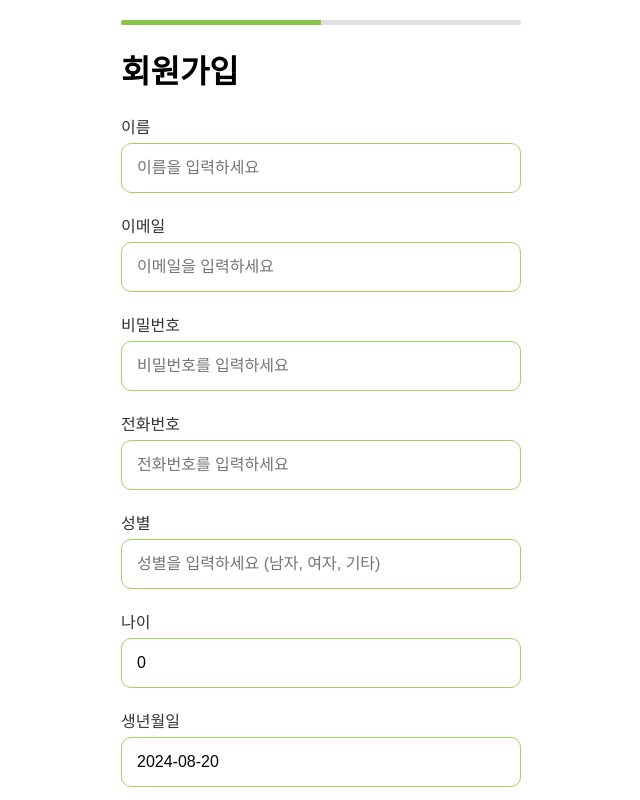
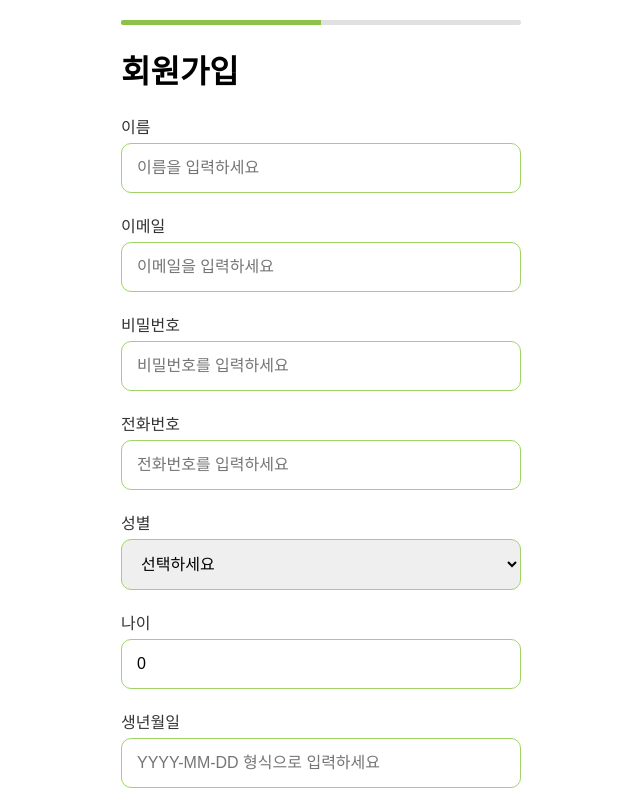
Before and after one commit to 2024TECH4GOOD/wi-sharing-client, a Next.js app in the folder app/: page /onboarding in a window 1280 px wide. Both pictures are taken after a click on the element "Next". Shown: the top 800 px of the page, without its empty margins (319-959 px from the left). Built offline with nearby package versions, Linux system fonts and the light colour scheme.

Commit message:
fix : gender value to select box

```diff
--- a/app/src/app/(route)/onboarding/page.tsx
+++ b/app/src/app/(route)/onboarding/page.tsx
@@ -7,6 +7,7 @@ import TextBox from "@/app/_components/TextBox";
 import ProgressBar from "@/app/_components/ProgressBar";
 import InputBox from "@/app/_components/InputBox";
 import styles from "./onboarding.module.css";
+import SelectBox from "@/app/_components/SelectBox";
 
 interface FormData {
   id: string;
@@ -42,6 +43,7 @@ const hobbyOptions = [
   "여행", "게임", "운동", "독서", "영화 시청",
   "음악 감상", "요리", "노래", "그림 그리기"
 ];
+const genderOptions = ["남자", "여자", "기타"];
 
 export default function Onboarding() {
   const router = useRouter();
@@ -50,7 +52,6 @@ export default function Onboarding() {
   const [selectedRole, setSelectedRole] = useState<string | null>(null);
   const [errorMessages, setErrorMessages] = useState<{ [key: string]: string }>({});
   const [file, setFile] = useState<File | null>(null);
-  const [selectedFileName, setSelectedFileName] = useState<string | null>(null); // 선택된 파일 이름 상태 추가
 
 
   const [formData, setFormData] = useState<FormData>({
@@ -59,7 +60,7 @@ export default function Onboarding() {
     name: "",
     sex: "",
     age: 0,
-    birth: "2024-08-20",
+    birth: "",
     phoneNumber: "",
     profileUrl: "",
     location: "",
@@ -89,7 +90,7 @@ export default function Onboarding() {
     setFormData({ ...formData, role });
   };
 
-  const handleInputChange = (e: React.ChangeEvent<HTMLInputElement>) => {
+  const handleInputChange = (e: React.ChangeEvent<HTMLInputElement | HTMLSelectElement>) => {
     const { name, value } = e.target;
     setFormData((prevData) => ({
       ...prevData,
@@ -99,7 +100,6 @@ export default function Onboarding() {
     if (name === "id") validateEmail(value);
     if (name === "password") validatePassword(value);
     if (name === "phoneNumber") validatePhoneNumber(value);
-    if (name === "sex") validateGender(value);
     if (name === "name") validateName(value);
     if (name === "age") validateAge(value);
   };
@@ -108,9 +108,6 @@ export default function Onboarding() {
     const selectedFile = e.target.files?.[0] || null;
     if (selectedFile) {
       setFile(selectedFile);
-      setSelectedFileName(selectedFile.name);
-    } else {
-      setSelectedFileName(null);
     }
   };
 
@@ -170,19 +167,6 @@ export default function Onboarding() {
     }
   };
 
-  const validateGender = (sex: string) => {
-    if (!["남자", "여자", "기타"].includes(sex)) {
-      setErrorMessages((prev) => ({
-        ...prev,
-        sex: "성별은 '남자', '여자', '기타' 중 하나여야 합니다."
-      }));
-      return false;
-    } else {
-      setErrorMessages((prev) => ({ ...prev, sex: "" }));
-      return true;
-    }
-  };
-
   const validateName = (name: string) => {
     if (!name) {
       setErrorMessages((prev) => ({
@@ -216,10 +200,9 @@ export default function Onboarding() {
     const emailValid = validateEmail(id);
     const passwordValid = validatePassword(password);
     const phoneValid = validatePhoneNumber(phoneNumber);
-    const genderValid = validateGender(sex);
-    const ageValid = validateAge(age.toString()); // Validate age
+    const ageValid = validateAge(age.toString());
 
-    return nameValid && emailValid && passwordValid && phoneValid && genderValid && ageValid;
+    return nameValid && emailValid && passwordValid && phoneValid && ageValid;
   };
 
   const validateSurveyForm = () => {
@@ -348,12 +331,12 @@ export default function Onboarding() {
           />
           {errorMessages.phoneNumber && <p className={styles.error}>{errorMessages.phoneNumber}</p>}
 
-          <InputBox
+          <SelectBox
             title="성별"
-            placeholder="성별을 입력하세요 (남자, 여자, 기타)"
             name="sex"
             value={formData.sex}
             onChange={handleInputChange}
+            options={genderOptions}
           />
           {errorMessages.sex && <p className={styles.error}>{errorMessages.sex}</p>}
 
--- /dev/null
+++ b/app/src/app/_components/SelectBox/index.tsx
@@ -0,0 +1,41 @@
+import React from "react";
+import styles from "../InputBox/InputBox.module.css";
+
+interface SelectBoxProps {
+  title: string;
+  name: string;
+  value: string;
+  onChange: (e: React.ChangeEvent<HTMLSelectElement>) => void;
+  options: string[];
+}
+
+const SelectBox: React.FC<SelectBoxProps> = ({
+  title,
+  name,
+  value,
+  onChange,
+  options,
+}) => {
+  return (
+    <div className={styles.inputBox}>
+      <label className={styles.label}>{title}</label>
+      <select
+        name={name}
+        value={value}
+        onChange={onChange}
+        className={styles.input}
+      >
+        <option value="" disabled>
+          선택하세요
+        </option>
+        {options.map((option) => (
+          <option key={option} value={option}>
+            {option}
+          </option>
+        ))}
+      </select>
+    </div>
+  );
+};
+
+export default SelectBox;
```
